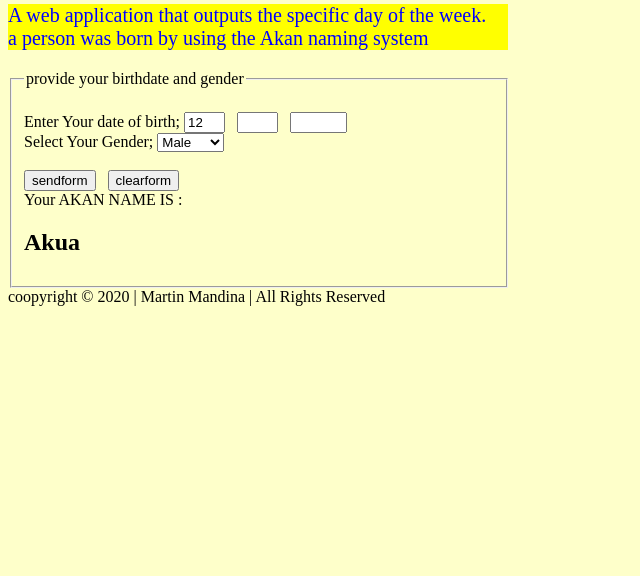
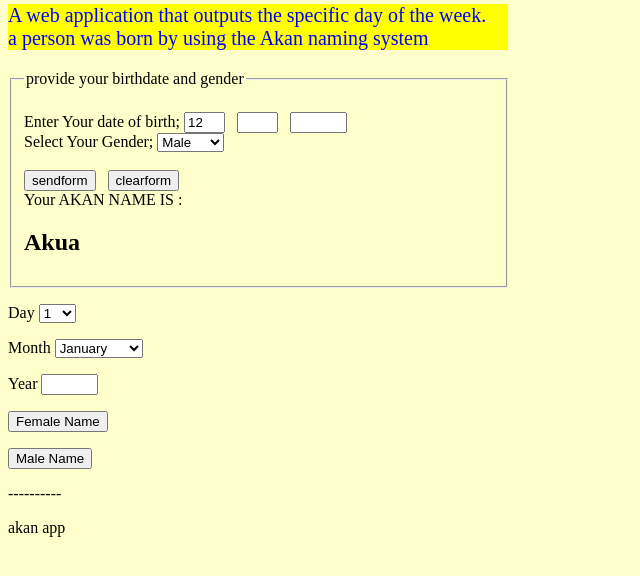
Before and after one commit to martinmandina/Akan-Name-Application, a plain HTML site: page index.html in a window 1280 px wide. Shown: the part 138-714 px from the top of the page, without its empty margins (0-640 px from the left). Drawn offline with Linux system fonts and the light colour scheme.

Commit message:
add new form

```diff
--- a/index.html
+++ b/index.html
@@ -63,6 +63,67 @@
      </div>
    <div>
    </div>
+   <!------------------------------->
+   <form>
+<p>Day  <select id="day">
+<option value="1">1</option>
+<option value="2">2</option>
+<option value="3">3</option>
+<option value="4">4</option>
+<option value="5">5</option>
+<option value="6">6</option>
+<option value="7">7</option>
+<option value="8">8</option>
+<option value="9">9</option>
+<option value="10">10</option>
+<option value="11">11</option>
+<option value="12">12</option>
+<option value="13">13</option>
+<option value="14">14</option>
+<option value="15">15</option>
+<option value="16">16</option>
+<option value="17">17</option>
+<option value="18">18</option>
+<option value="19">19</option>
+<option value="20">20</option>
+<option value="21">21</option>
+<option value="22">22</option>
+<option value="23">23</option>
+<option value="24">24</option>
+<option value="25">25</option>
+<option value="26">26</option>
+<option value="27">27</option>
+<option value="28">28</option>
+<option value="29">29</option>
+<option value="30">30</option>
+<option value="31">31</option>
+</select></p>
+<p>Month  <select id="month"> <option value="1">January</option>
+<option value="2">February</option>
+<option value="3">March</option>
+<option value="4">April</option>
+<option value="5">May</option>
+<option value="5">May</option>
+<option value="6">June</option>
+<option value="7">July</option>
+<option value="8">August</option>
+<option value="9">September</option>
+<option value="10">October</option>
+<option value="11">November</option>
+<option value="12">December</option>
+</select></p>
+
+<p>Year <input id="year" size=4></p>
+
+<p><input type="button" value="Female Name" onclick="doFemale();" /></p>
+<p><input type="button" value="Male Name" onclick="doMale();" /></p>
+
+</form>
+
+<p id="result">----------</p>
+
+<p>akan app</p>
+<!--
    <footer>
 
 coopyright &copy; 2020 | Martin Mandina | All Rights Reserved
```
